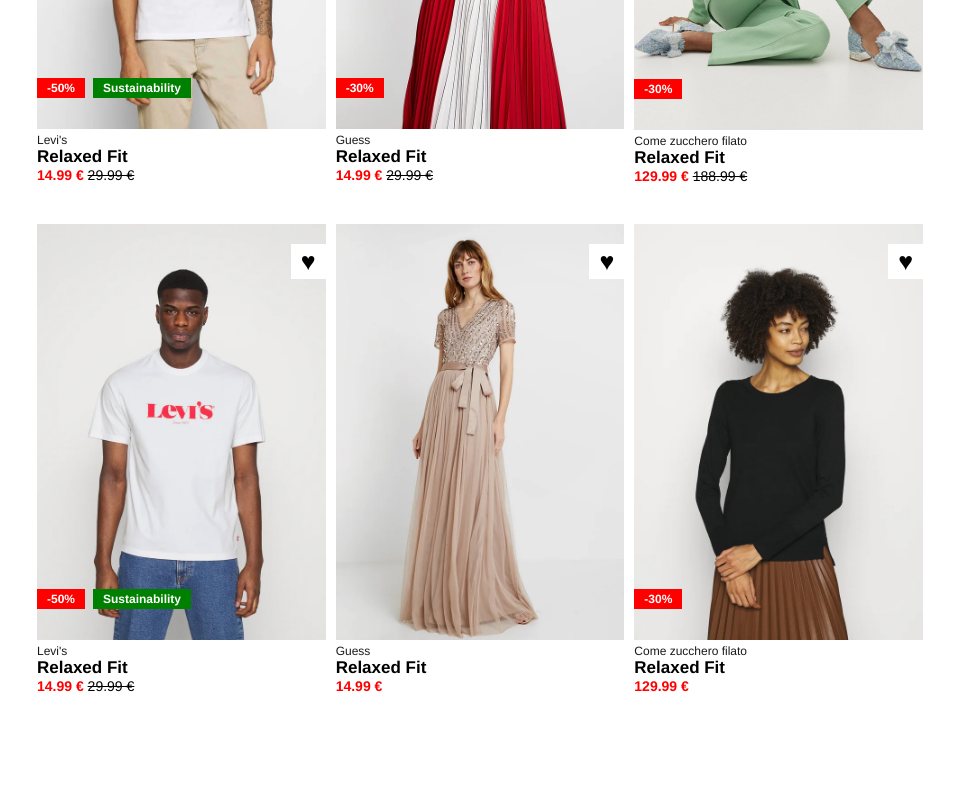
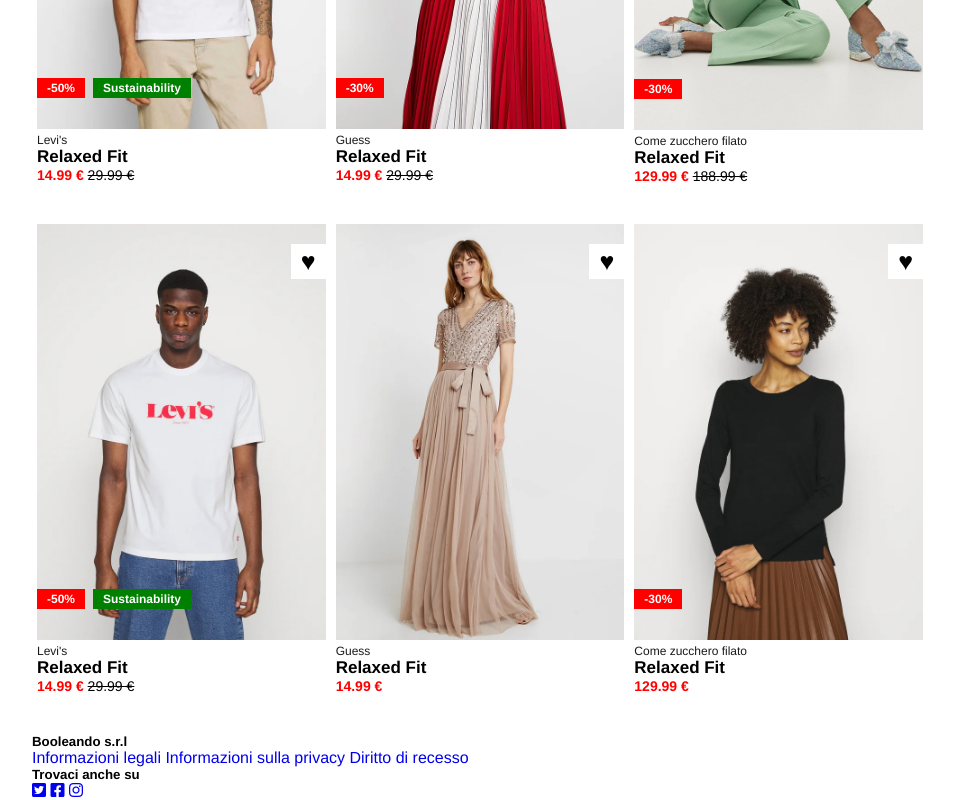
Before and after one commit to DamianoCasolari/html-css-boolando, a plain HTML site: page index.html in a window 1280 px wide. Shown: the part 377-1177 px from the top of the page, without its empty margins (160-1114 px from the left). Before the commit the page ends 1111 px from the top, so only its background shows below. Drawn offline with Linux system fonts and the light colour scheme.

Commit message:
add footer

```diff
--- a/index.html
+++ b/index.html
@@ -144,7 +144,20 @@
     </main>
     <!-- /#app_main -->
     <footer id="app_footer">
-
+        <div class="footer_card container">
+            <div class="companies_info">
+                <h5>Booleando s.r.l</h5>
+                <a href="#" class="legal_info">Informazioni legali</a>
+                <a href="#" class="privacy_info">Informazioni sulla privacy</a>
+                <a href="#" class="right_of_whitdrawal">Diritto di recesso</a>
+            </div>
+            <div class="social_info">
+                <h5>Trovaci anche su</h5>
+                <a href="#" class="legal_info"><i class="fa-brands fa-square-twitter"></i></a>
+                <a href="#" class="privacy_info"><i class="fa-brands fa-square-facebook"></i></a>
+                <a href="#" class="right_of_whitdrawal"><i class="fa-brands fa-instagram"></i></a>
+            </div>
+        </div>
     </footer>
     <!-- /#app_footer -->
 </body>
```
